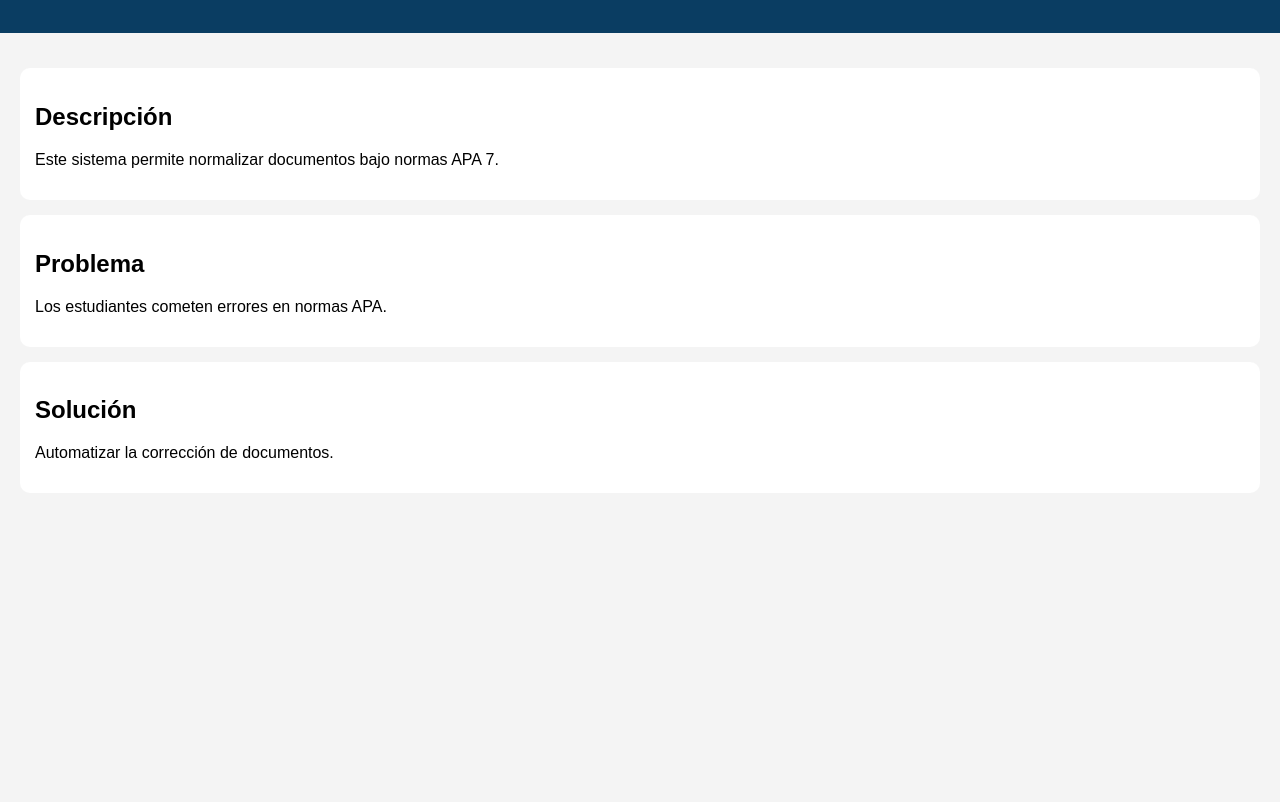
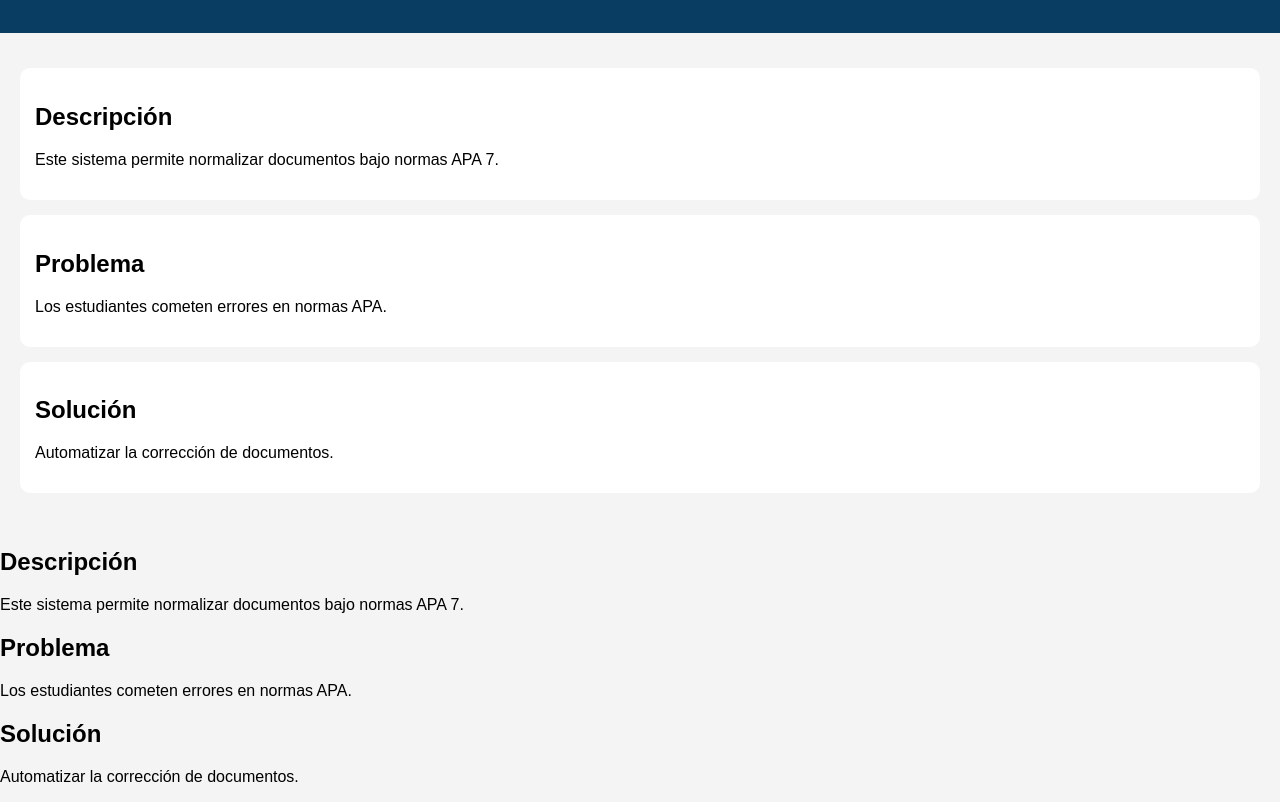
Before and after one commit to d9566585-cloud/sistema-apa7, a plain HTML site: page index.html in a window 1280 px wide. Shown: the part 121-923 px from the top of the page. Before the commit the page ends 800 px from the top, so only its background shows below. Drawn offline with Linux system fonts and the light colour scheme.

Commit message:
Update index.html

```diff
--- a/index.html
+++ b/index.html
@@ -57,3 +57,11 @@
 
 </body>
 </html>
+<h2>Descripción</h2>
+<p>Este sistema permite normalizar documentos bajo normas APA 7.</p>
+
+<h2>Problema</h2>
+<p>Los estudiantes cometen errores en normas APA.</p>
+
+<h2>Solución</h2>
+<p>Automatizar la corrección de documentos.</p>
```
